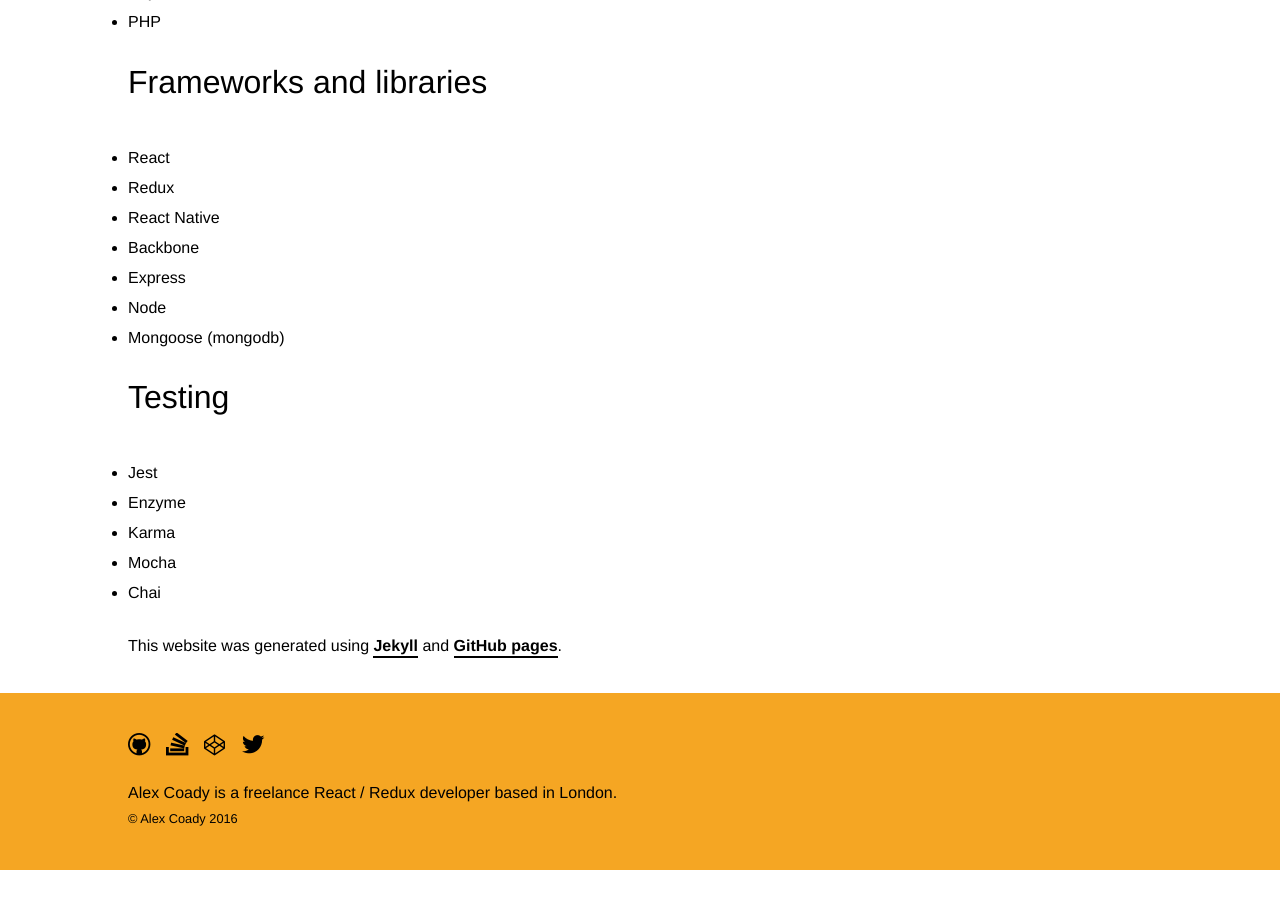
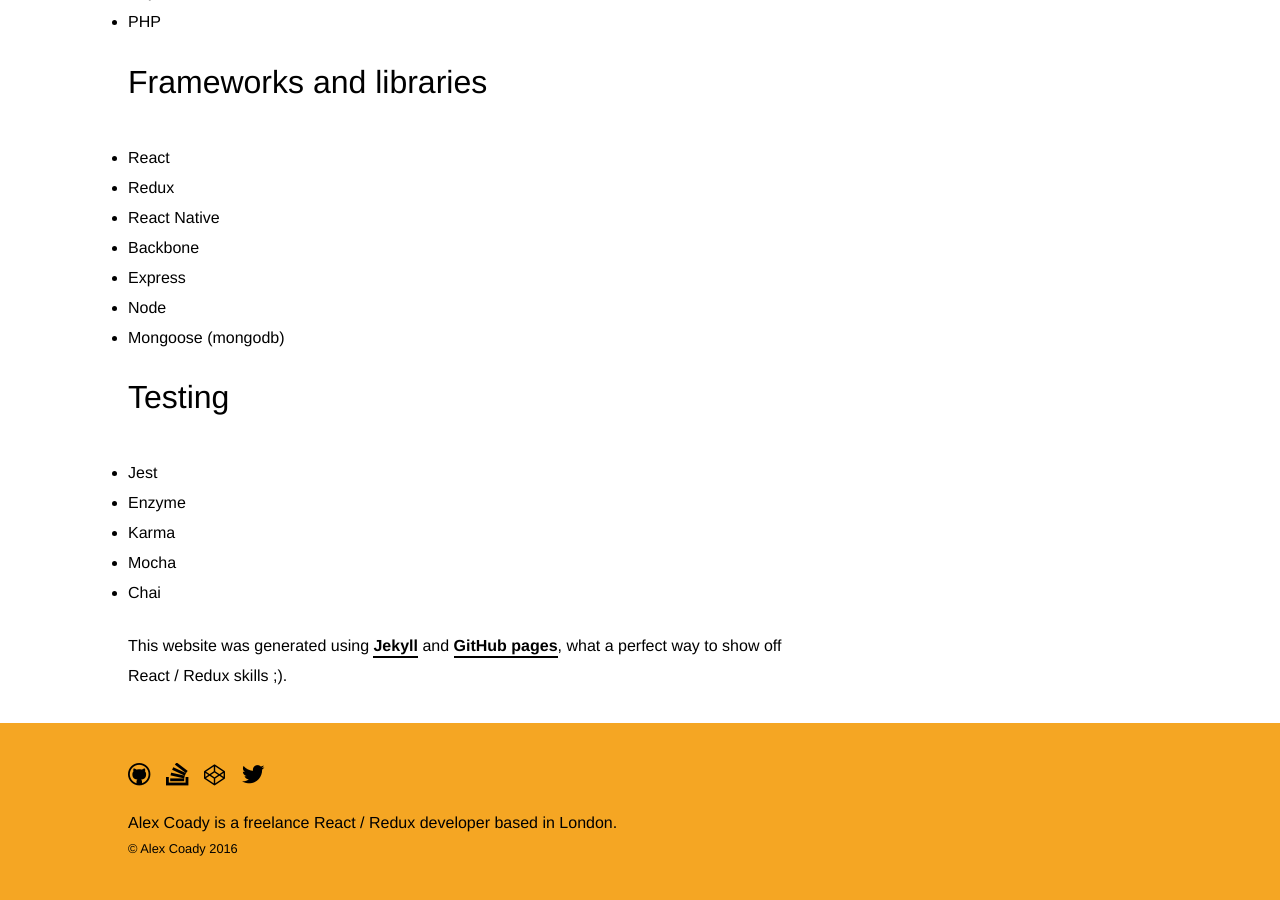
Before and after one commit to alexcoady/alexcoady.github.io, a Jekyll site: the page built from about/index.markdown, in a window 1280 px wide and 900 px high, scrolled down 874 px. Built offline with Jekyll 4.4.1, drawn with Linux system fonts in a browser that asks for light colours; some web fonts are replaced; before the commit the page ends 1744 px from its top, so only the background shows below that.

Commit message:
Updated pages

```diff
--- a/about/index.markdown
+++ b/about/index.markdown
@@ -31,4 +31,4 @@
 - Mocha
 - Chai
 
-This website was generated using [Jekyll](http://jekyllrb.com/) and [GitHub pages](https://pages.github.com/).
+This website was generated using [Jekyll](http://jekyllrb.com/) and [GitHub pages](https://pages.github.com/), what a perfect way to show off React / Redux skills ;).
```
